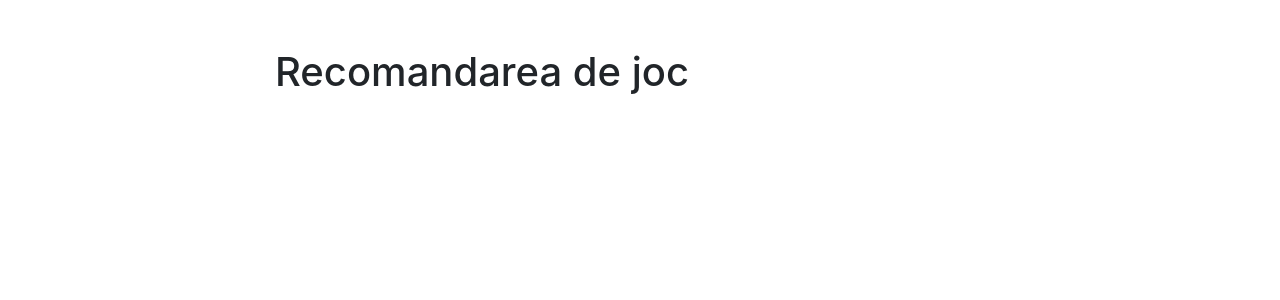
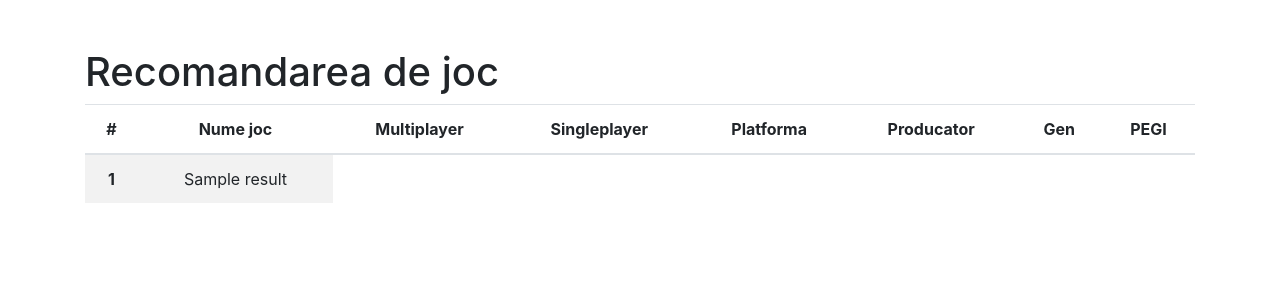
Before and after one commit to UnProgramator/ProiectSE, a Flask app: template SE_core/SE_core/SE_web/templates/results.html in a window 1280 px wide. Shown: the part 41-341 px from the top of the page. Run offline with Flask 2, Linux system fonts and the light colour scheme; the template is opened without the code that fills it: most values are stand-ins (such as "Sample title", 1, 10 or a date in 2020); parts of the project's set-up code (start-up, migrations or seed data) failed here and were passed over.

Commit message:
Added results page in SE_web

```diff
--- a/SE_core/SE_core/SE_web/SE_web.py
+++ b/SE_core/SE_core/SE_web/SE_web.py
@@ -62,6 +62,7 @@ def index():
 
         print(getPreferenceMethod(user_input))
 
+
         return redirect(url_for("results"))
     else:
         return render_template('index.html')
@@ -69,7 +70,7 @@ def index():
 
 @app.route('/results')
 def results():
-    return render_template('results.html')
+    return render_template('results.html', results=getPreferenceMethod(user_input))
 
 
 def set_callback(funptr):
--- a/SE_core/SE_core/SE_web/templates/results.html
+++ b/SE_core/SE_core/SE_web/templates/results.html
@@ -16,12 +16,75 @@
 
 <div class = "container">
     <div class = "row h-100 justify-content-center align-items-center">
-        <div class = "col-md-8 col-md-offset-8">
+        <div class = "col-md-12 col-md-offset-8">
             <br>
             <br>
 
-        <h1 id="Login_Page"> Recomandarea de joc </h1>
+        <h1> Recomandarea de joc </h1>
+            <table class="table table-striped">
+  <thead>
+    <tr>
+      <th scope="col" style="text-align: center">#</th>
+      <th scope="col" style="text-align: center">Nume joc</th>
+      <th scope="col" style="text-align: center">Multiplayer</th>
+      <th scope="col" style="text-align: center">Singleplayer</th>
+      <th scope="col" style="text-align: center">Platforma</th>
+      <th scope="col" style="text-align: center">Producator</th>
+      <th scope="col" style="text-align: center">Gen</th>
+      <th scope="col" style="text-align: center">PEGI</th>
+    </tr>
+  </thead>
+  <tbody>
 
+    {% if results %}
+        {% for result in results %}
+            <tr>
+            <th scope="row" style="text-align: center"> {{ loop.index }}</th>
+
+            {% for entry in result %}
+
+                {% if entry == "platforma" %}
+                    {% set platforma = namespace(platforma="") %}
+                    {% for plat in result[entry] %}
+                        {% set platforma.platforma = platforma.platforma ~ plat ~ " - " %}
+                    {% endfor %}
+
+                    <td class="block" style="width:15%; text-align: center">
+                      {{ platforma.platforma[:platforma.platforma|length-3] | upper }}
+                    </td>
+
+                {% elif entry == "gen" %}
+
+                    {% set genul = namespace(genul="") %}
+                    {% for gen in result[entry] %}
+                        {% set genul.genul = genul.genul ~ gen ~ " - " %}
+                    {% endfor %}
+
+                    <td class="block" style="width:20%; text-align: center">
+                      {{ genul.genul[:genul.genul|length-3] }}
+                    </td>
+
+                {% elif entry == "multiplayer" or entry == "singleplayer" %}
+                  <td style="text-align: center">
+                      {% if result[entry] == True %}
+                        &#10004;
+                      {% elif result[entry] == False %}
+                        &#10006;
+                      {% endif %}
+                  </td>
+
+                {% else %}
+                    <td style="text-align: center">
+                      {{ result[entry] }}
+                  </td>
+                {% endif  %}
+            {% endfor %}
+
+            </tr>
+        {% endfor %}
+    {% endif %}
+  </tbody>
+</table>
 
         </div>
     </div>
```
Also changed, not shown: SE_core/SE_core/SE_web/templates/index.html (+4 -4 lines).
